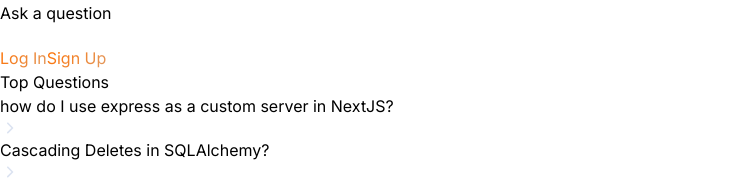
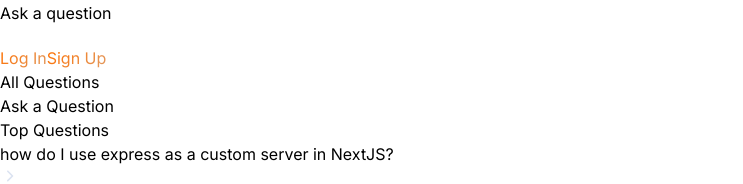
Before and after one commit to pipidepulus/nextjs135, a Next.js app: page / in a window 1280 px wide. Shown: the part 437-621 px from the top of the page, without its empty margins (0-743 px from the left). Built offline with nearby package versions, Linux system fonts and the light colour scheme; no server answers.

Commit message:
Home commited

```diff
--- a/app/(root)/(home)/page.tsx
+++ b/app/(root)/(home)/page.tsx
@@ -1,12 +1,20 @@
-// import { UserButton } from "@clerk/nextjs";
-// import { Button } from "@/components/ui/button";
+import { Button } from "@/components/ui/button";
+import Link from "next/link";
 
 export default function Home() {
   return (
-    <div>
-      {/* <Button className="primary-gradient min-h[46px] px-4 py-3 !text-light-900">
-        Ask a Question
-      </Button> */}
-    </div>
+    <>
+      <div className="flex w-full flex-col-reverse justify-between gap-4 sm:items-center">
+        <h1 className="h1-bold text-dark100_light900">All Questions</h1>
+
+        <Link href="/ask-question" className="flex justify-end max-sm:w-full">
+          <Button className="primary-gradient min-h-[46px] px-4 py-3 !text-light-900">
+            Ask a Question
+          </Button>
+        </Link>
+      </div>
+
+      <div className="mt-11 flex justify-between gap-5 max-sm:flex-col sm:items-center"></div>
+    </>
   );
 }
```
